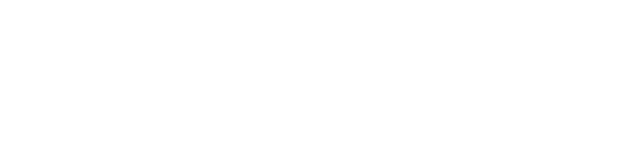
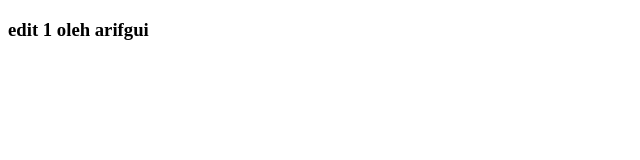
Before and after one commit to kalmipa21/Tugas-GUI, a plain HTML site: page index.html in a window 1280 px wide. Shown: the whole page, without its empty margins (0-640 px from the left). Drawn offline with Linux system fonts and the light colour scheme.

Commit message:
caa update dari branch lain

```diff
--- a/index.html
+++ b/index.html
@@ -7,6 +7,6 @@
     <title>Tugas GIT GUI</title>
 </head>
 <body>
-
+    <h3>edit 1 oleh arifgui</h3>
 </body>
 </html>
```
